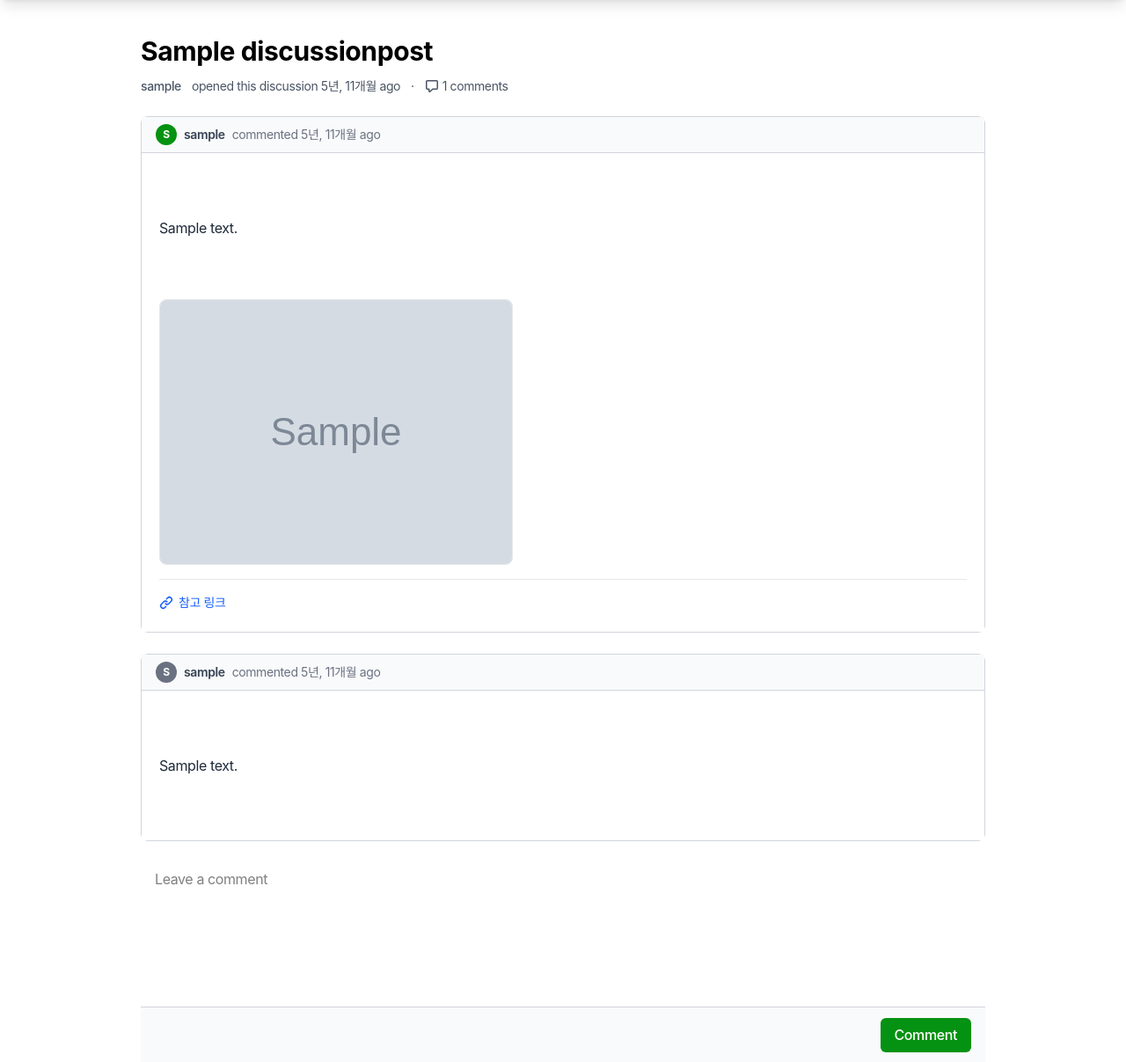
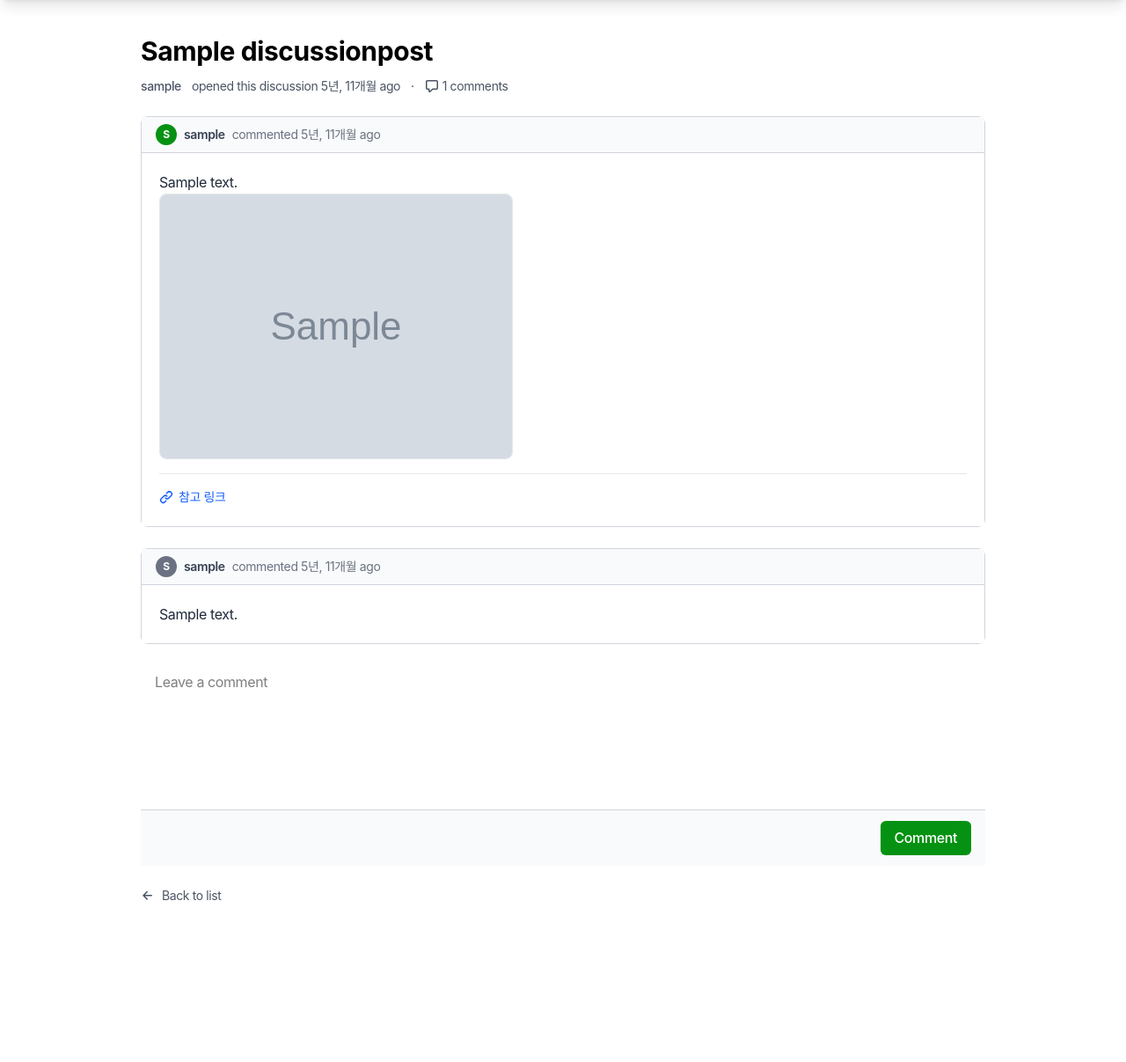
Before and after one commit to Pirogramming-24/hackathon_pirostack, a Django app: page /discussions/1/ in a window 1280 px wide. Shown: the part 80-1287 px from the top of the page at 88% size. After the commit the page ends 1103 px from the top, so only its background shows below. Run offline with Django 5.2, Linux system fonts and the light colour scheme; tables that the repository leaves empty hold one stand-in row (values such as "Sample post"); grey boxes marked "Sample" are stand-in pictures; some libraries are stand-ins or nearby versions; some web fonts are replaced.

Commit message:
[feat]discussions detail.html 변경

```diff
--- a/discussions/templates/discussions/post_detail.html
+++ b/discussions/templates/discussions/post_detail.html
@@ -46,7 +46,7 @@
     </div>
 
     <div class="p-5 bg-white">
-        <div class="prose max-w-none text-gray-800 leading-relaxed mb-4 whitespace-pre-wrap">
+        <div class="prose max-w-none text-gray-800 leading-relaxed">
             {{ post.content|linebreaks }}
         </div>
 
@@ -86,7 +86,7 @@
 
         <!-- 댓글 내용 -->
         <div class="p-5 bg-white">
-            <div class="prose max-w-none text-gray-800 leading-relaxed whitespace-pre-wrap">
+            <div class="prose max-w-none text-gray-800 leading-relaxed">
                 {{ comment.content|linebreaks }}
             </div>
         </div>
@@ -107,7 +107,7 @@
 {% endif %}
 
 
-<!-- 댓글 등록 폼 -->
+<!-- 댓글 등록 -->
 <form method="post" action="{% url 'discussions:comment_create' post.id %}">
         {% csrf_token %}
         <textarea name="content" rows="6" required class="w-full p-4 border-0 focus:ring-0 outline-none resize-none" placeholder="Leave a comment"></textarea>
@@ -116,7 +116,7 @@
         </div>
 </form>
 
-
+<!-- 목록 이동 -->
 <div class="mt-6">
     <a href="{% url 'discussions:post_list' %}" class="inline-flex items-center gap-2 text-sm text-gray-600 hover:text-gray-800">
         <svg class="w-4 h-4" fill="currentColor" viewBox="0 0 16 16">
--- a/theme/static/css/dist/styles.css
+++ b/theme/static/css/dist/styles.css
@@ -816,8 +816,14 @@
     --tw-tracking: var(--tracking-tight);
     letter-spacing: var(--tracking-tight);
   }
+  .break-words {
+    overflow-wrap: break-word;
+  }
   .whitespace-normal {
     white-space: normal;
+  }
+  .whitespace-pre-line {
+    white-space: pre-line;
   }
   .whitespace-pre-wrap {
     white-space: pre-wrap;
```
